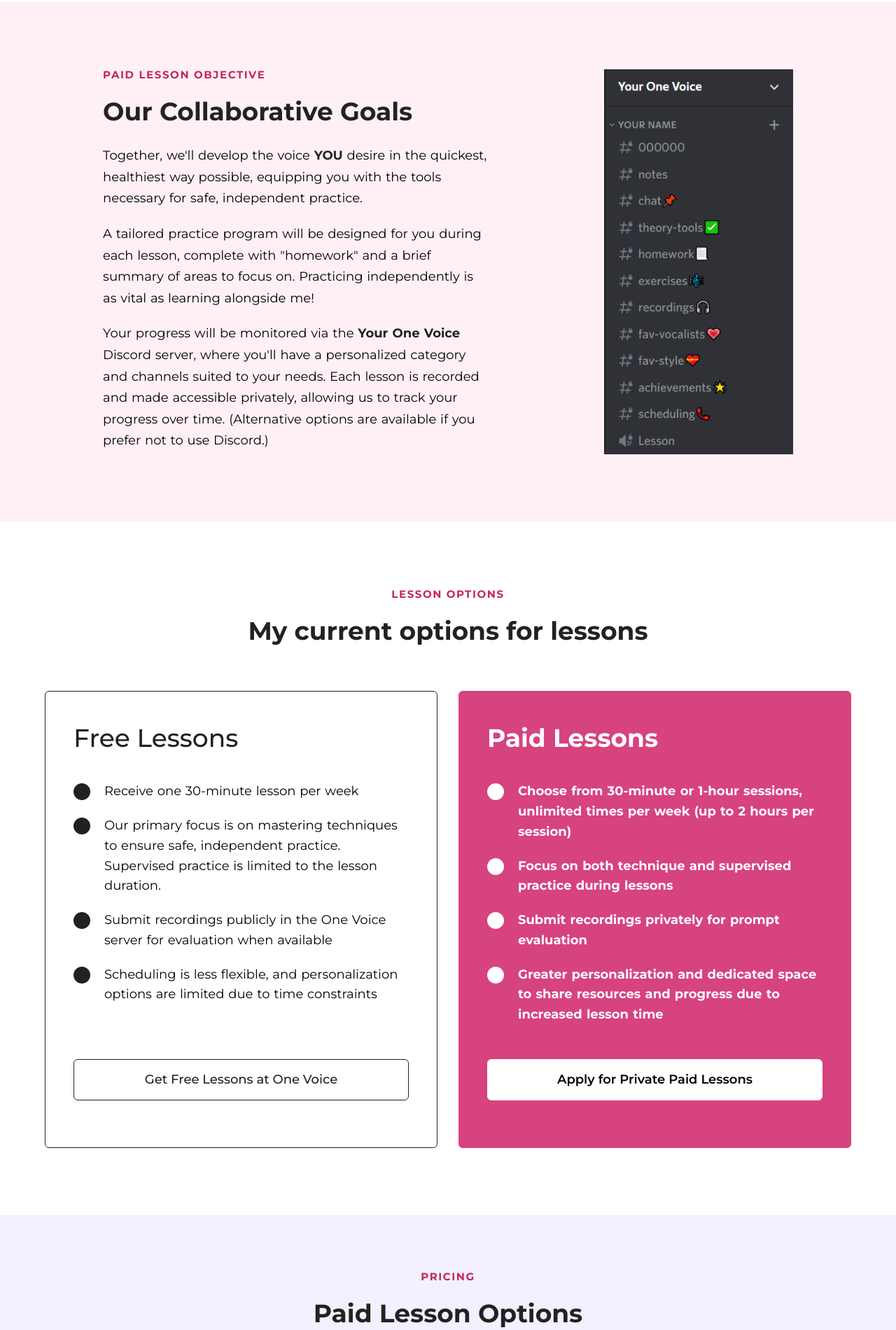
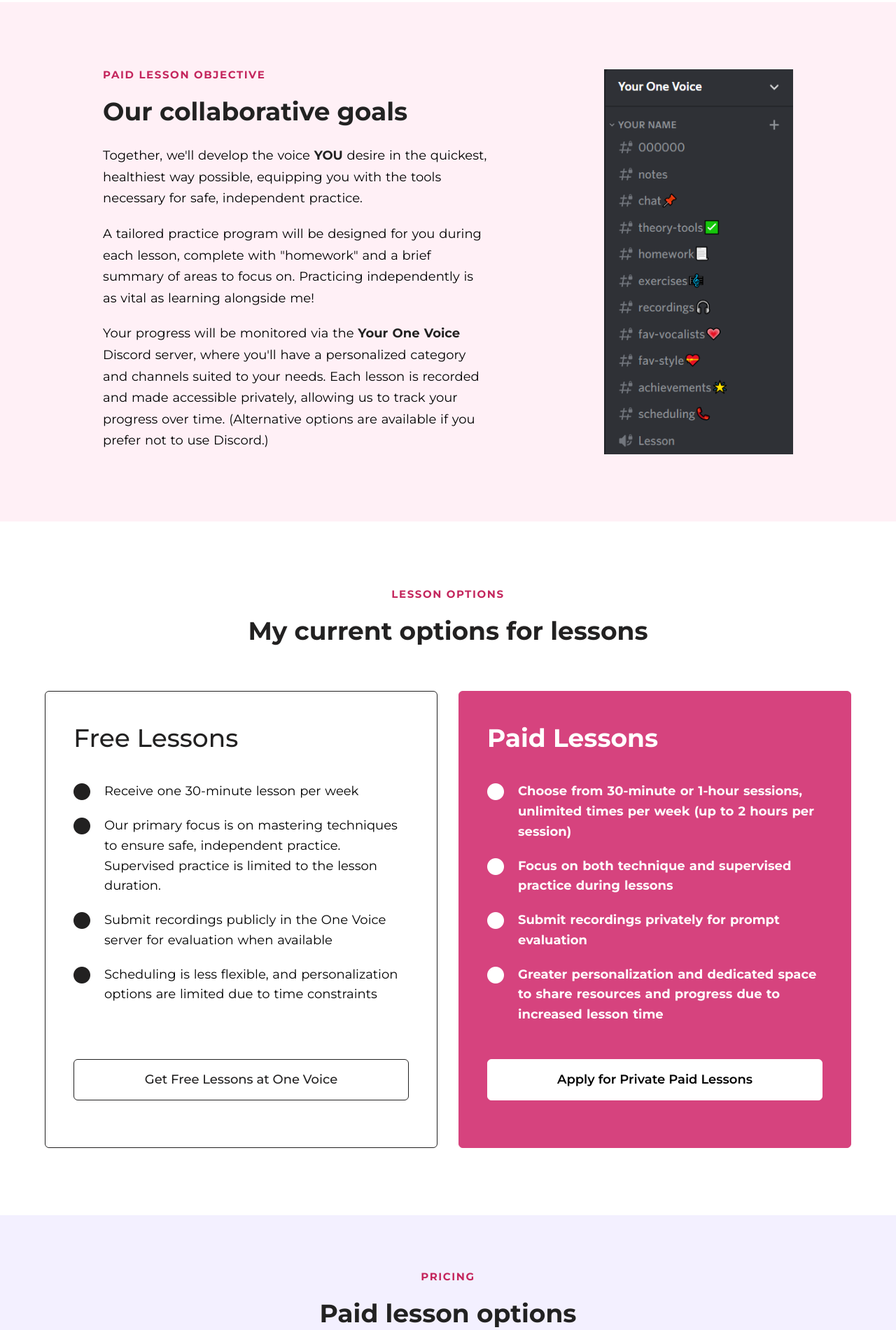
Before and after one commit to rajibul-dev/miavocalcoach, a website: page public/index.html in a window 1280 px wide. Shown: the part 1560-3460 px from the top of the page at 70% size. Drawn offline with nearby package versions, Linux system fonts and the light colour scheme; a script that the page names is missing.

Commit message:
heading text case changes

```diff
--- a/public/index.html
+++ b/public/index.html
@@ -238,7 +238,7 @@
       <div class="flexbox">
         <div class="text-box">
           <h2 class="small-pink">Paid Lesson Objective</h2>
-          <h3 class="heading-atr heading-new margin-modify">Our Collaborative Goals</h3>
+          <h3 class="heading-atr heading-new margin-modify">Our collaborative goals</h3>
           <ul class="feature-box">
             <li>
               <p class="feature-text">
@@ -344,7 +344,7 @@
   <section id="pricing" class="section-pricing">
     <div class="container-pricing">
       <span role="heading" class="small-pink small-pink--center-pricing">Pricing</span>
-      <h2 class="heading-atr pricing-h2">Paid Lesson Options</h2>
+      <h2 class="heading-atr pricing-h2">Paid lesson options</h2>
       <div class="grid-pricing">
 
         <!-- 1st pricing box -->
```
